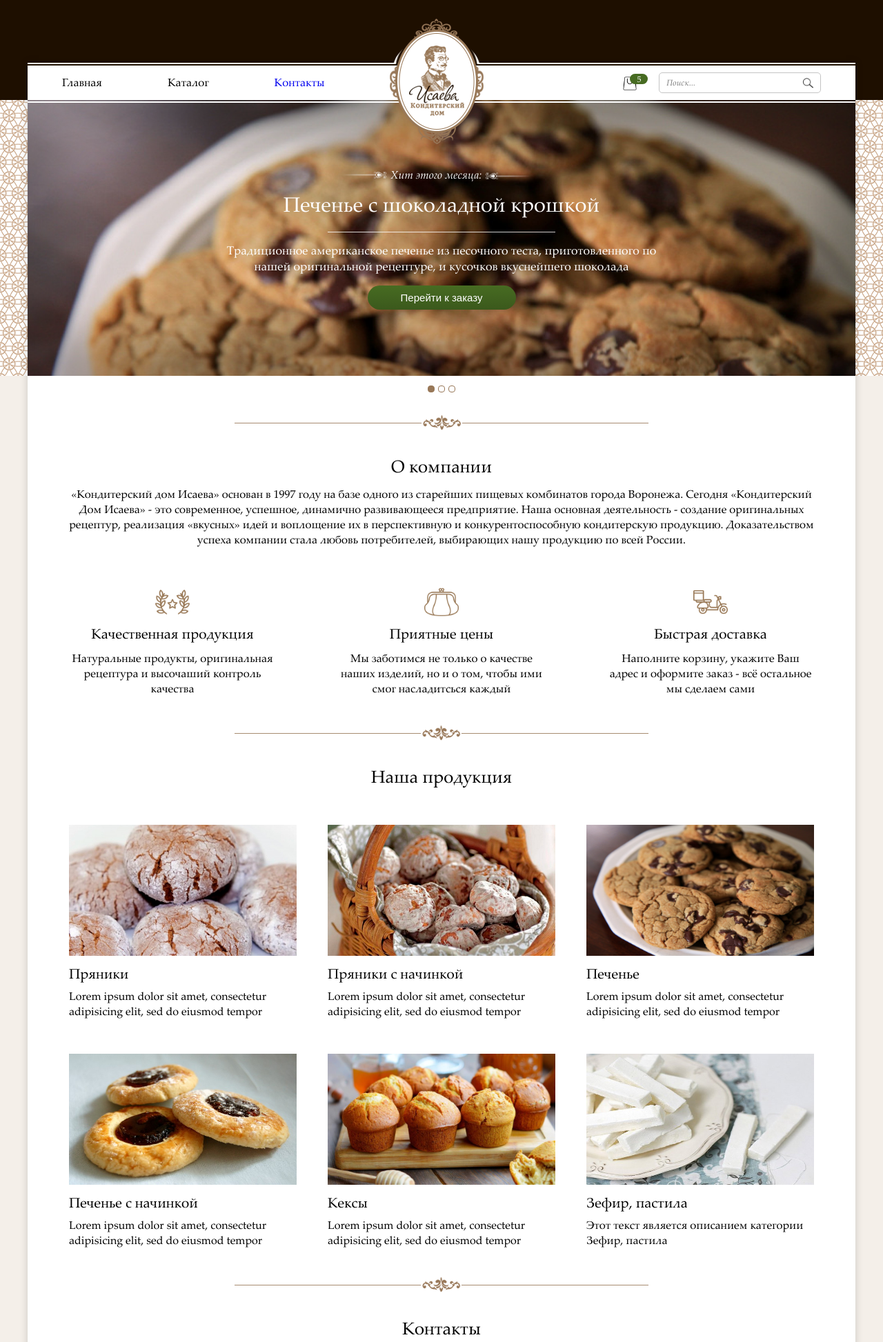
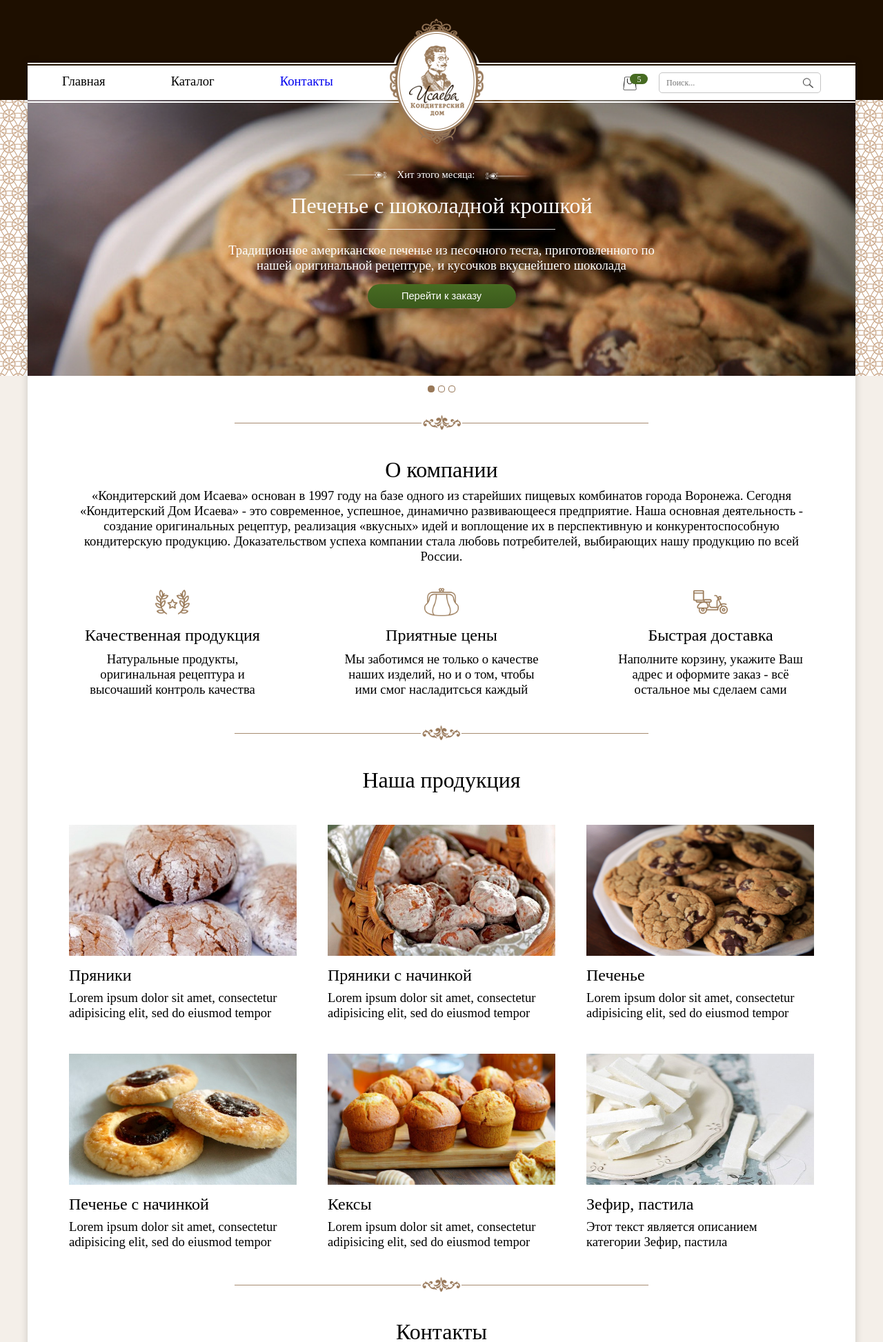
Before and after one commit to Kit-Angelov/work-bake, a Django app: page / in a window 1280 px wide. Shown: the top 1946 px of the page at 69% size. Run offline with Django 3.2, Linux system fonts and the light colour scheme; data comes from the database, SQL or seed files in the repository; both versions use the stored data as it was after the commit; some libraries are stand-ins or nearby versions; some web fonts are replaced.

Commit message:
dorabotochki

```diff
--- a/cake/settings.py
+++ b/cake/settings.py
@@ -121,6 +121,7 @@ USE_TZ = True
 # Static files (CSS, JavaScript, Images)
 # https://docs.djangoproject.com/en/1.11/howto/static-files/
 
+STATIC_ROOT = os.path.join(BASE_DIR, 'static')
 STATIC_URL = '/static/'
 MEDIA_ROOT = os.path.join(BASE_DIR, 'media')
 MEDIA_URL = '/media/'
--- a/cookie/static/cookie/css/cookie_index.css
+++ b/cookie/static/cookie/css/cookie_index.css
@@ -1,12 +1,17 @@
 @font-face {
-    font-family: regular;
-    src: url("/static/cookie/font/regular.ttf");
-}
-@font-face {
-    font-family: italic;
-    src: url("/static/cookie/font/italic.ttf");
+    font-family: garamond_regular;
+    src: url("/static/cookie/font/EBGaramond-Regular.ttf");
 }
 
+@font-face {
+    font-family: Lora_regular;
+    src: url("/static/cookie/font/Lora-Regular.ttf");
+}
+
+@font-face {
+    font-family: Lora_italic;
+    src: url("/static/cookie/font/Lora-Italic.ttf");
+}
 
 html{
     width: 100%;
@@ -29,8 +34,8 @@ a:hover{
 }
 
 p{
-    font-family: regular;
-    font-size: 16px;
+    font-family: garamond_regular;
+    font-size: 14pt;
 }
 
 .main-wrapp{
@@ -87,8 +92,8 @@ p{
 }
 
 .menu a{
-    font-family: regular;
-    font-size: 12pt;
+    font-family: garamond_regular;
+    font-size: 14pt;
 }
 
 .menu-line{
@@ -119,7 +124,7 @@ p{
 
 .menu-elem-left{
     float: left;
-    padding-top: 16px;
+    padding-top: 12px;
     margin-right: 95px;
 }
 
@@ -151,12 +156,16 @@ p{
     height: 26px;
     float: left;
     border-radius: 5px 5px 5px 5px;
-    padding-top: 2px;
     padding-left: 10px;
-    font-family: italic;
-    font-size: 12px;
+    font-family: Arial;
+    font-size: 9pt;
     background-color: transparent;
     outline-color: #476b22;
+}
+
+.menu-search input::placeholder{
+    font-family: Lora_italic;
+    font-size: 9pt;
 }
 
 .menu-search img {
@@ -190,9 +199,8 @@ p{
     margin-left: 10px;
 }
 .count-basket p{
-    font-family: regular;
-    font-size: 12px;
-    padding: 0;
+    font-family: Lora_regular;
+    font-size: 9pt;
     padding-top: 1px;
     padding-left: 1px;
     margin: 0;
@@ -331,7 +339,8 @@ p{
     padding: 0;
     margin: 0;
     color: white;
-    font-family: italic;
+    font-family: Lora_italic;
+    font-size: 11pt;
 }
 
 .row-title-hit-month{
@@ -343,8 +352,8 @@ p{
 .row-title-hit-month p{
     padding: 0;
     margin: 15px 0 0 0 ;
-    font-family: regular;
-    font-size: 30px;
+    font-family: garamond_regular;
+    font-size: 24pt;
     color: white;
 }
 
@@ -376,8 +385,8 @@ p{
 }
 
 .descript-hit-month p{
-    font-family: regular;
-    font-size: 17px;
+    font-family: garamond_regular;
+    font-size: 14pt;
     color: white;
 }
 
@@ -412,7 +421,7 @@ p{
 .button-hit-month p{
     padding-top: 9px;
     font-family: Arial;
-    font-size: 15px;
+    font-size: 11pt;
     color: white;
 }
 
@@ -529,8 +538,8 @@ p{
 
 .title-about-company p{
     margin: 0;
-    font-family: regular;
-    font-size: 25px;
+    font-family: garamond_regular;
+    font-size: 24pt;
 }
 
 .text-about-company{
@@ -543,8 +552,8 @@ p{
 
 .text-about-company p{
     margin: 0;
-    font-family: regular;
-    font-size: 16px;
+    font-family: garamond_regular;
+    font-size: 14pt;
 }
 
 .row-after-about-company{
@@ -601,7 +610,7 @@ p{
 }
 
 .advantages-title p{
-    font-size: 20px;
+    font-size: 18pt;
     margin-bottom: 0;
 }
 
@@ -646,7 +655,7 @@ p{
 }
 
 .title-our-production p{
-    font-size: 25px;
+    font-size: 24pt;
     margin: 0;
 }
 
@@ -721,7 +730,7 @@ p{
 
 .name-product p{
     margin: 0;
-    font-size: 20px;
+    font-size: 18pt;
     padding-top: 15px;
 
 }
@@ -757,8 +766,8 @@ p{
 
 .title-our-contacts p{
     margin: 0;
-    font-family: regular;
-    font-size: 25px;
+    font-family: garamond_regular;
+    font-size: 24pt;
 }
 
 .text-our-contacts{
@@ -771,8 +780,8 @@ p{
 
 .text-our-contacts p{
     margin: 0;
-    font-family: regular;
-    font-size: 16px;
+    font-family: garamond_regular;
+    font-size: 14pt;
 }
 
 .row-list-contacts{
@@ -822,6 +831,8 @@ p{
 .elem-contacts-text p{
     margin: 0;
     margin-left: 10px;
+    font-family: Lora_regular;
+    font-size: 12pt;
 }
 
 .elem-contacts-email p{
@@ -862,7 +873,7 @@ p{
 
 .footer-part p{
     font-family: Arial;
-    font-size: 13px;
+    font-size: 10pt;
     color: #574736;
 }
 
--- a/cookie/templates/cookie/base.html
+++ b/cookie/templates/cookie/base.html
@@ -100,8 +100,8 @@
                     <div class="footer-part footer-left-part">
                         <p>
                             г. Воронеж, ул.Карпинского, д.58<br/>
-                            (473)211-03-92 - Директор<br/>
-                            (473)272-90-93 - Отдел продаж<br/>
+                            (473) 211-03-92 - Директор<br/>
+                            (473) 272-90-93 - Отдел продаж<br/>
                             isaev-v@bk.ru
                         </p>
                     </div>
--- a/cookie/templates/cookie/index.html
+++ b/cookie/templates/cookie/index.html
@@ -119,8 +119,8 @@
                                 </div>
                                 <div class="elem-contacts-text">
                                     <p>
-                                        (473)211-03-92<br/>
-                                        (473)272-90-93
+                                        (473) 211-03-92<br/>
+                                        (473) 272-90-93
                                     </p>
                                 </div>
                             </div>
```
Also changed, not shown: db.sqlite3.
